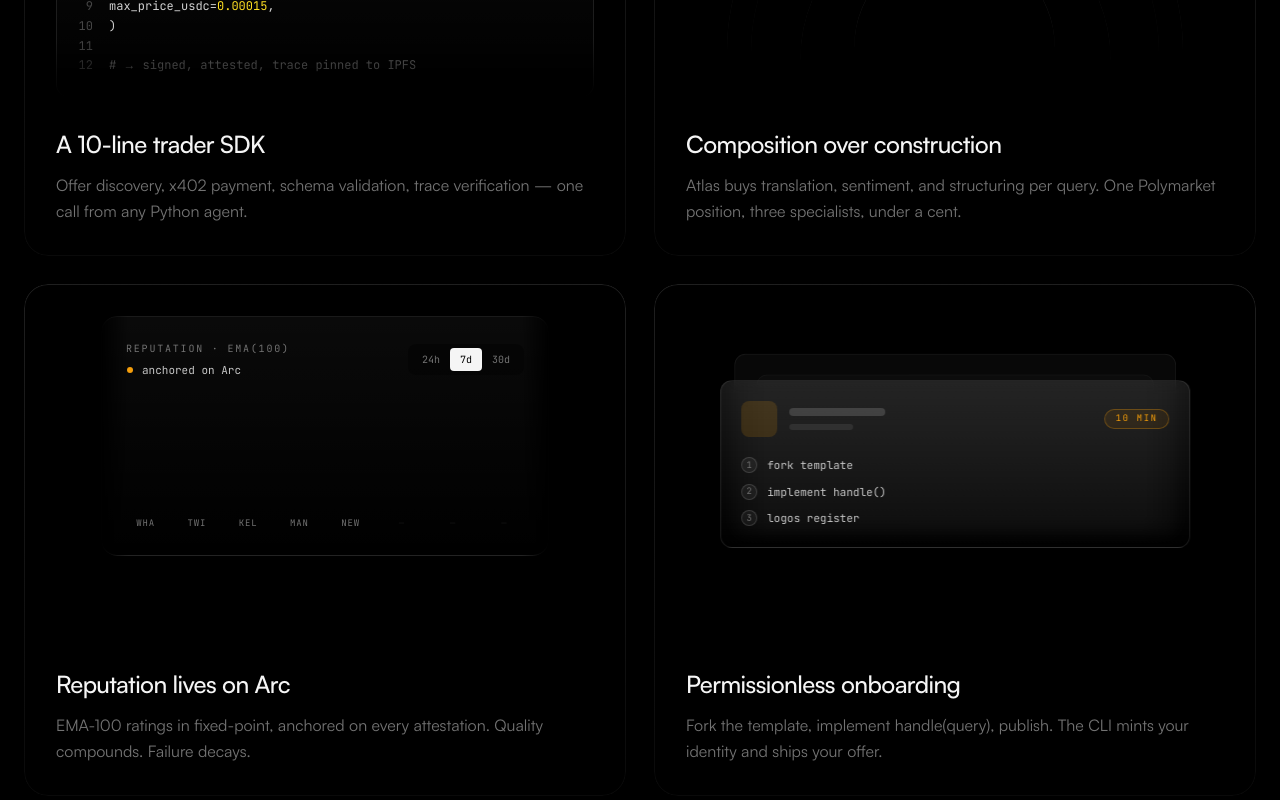
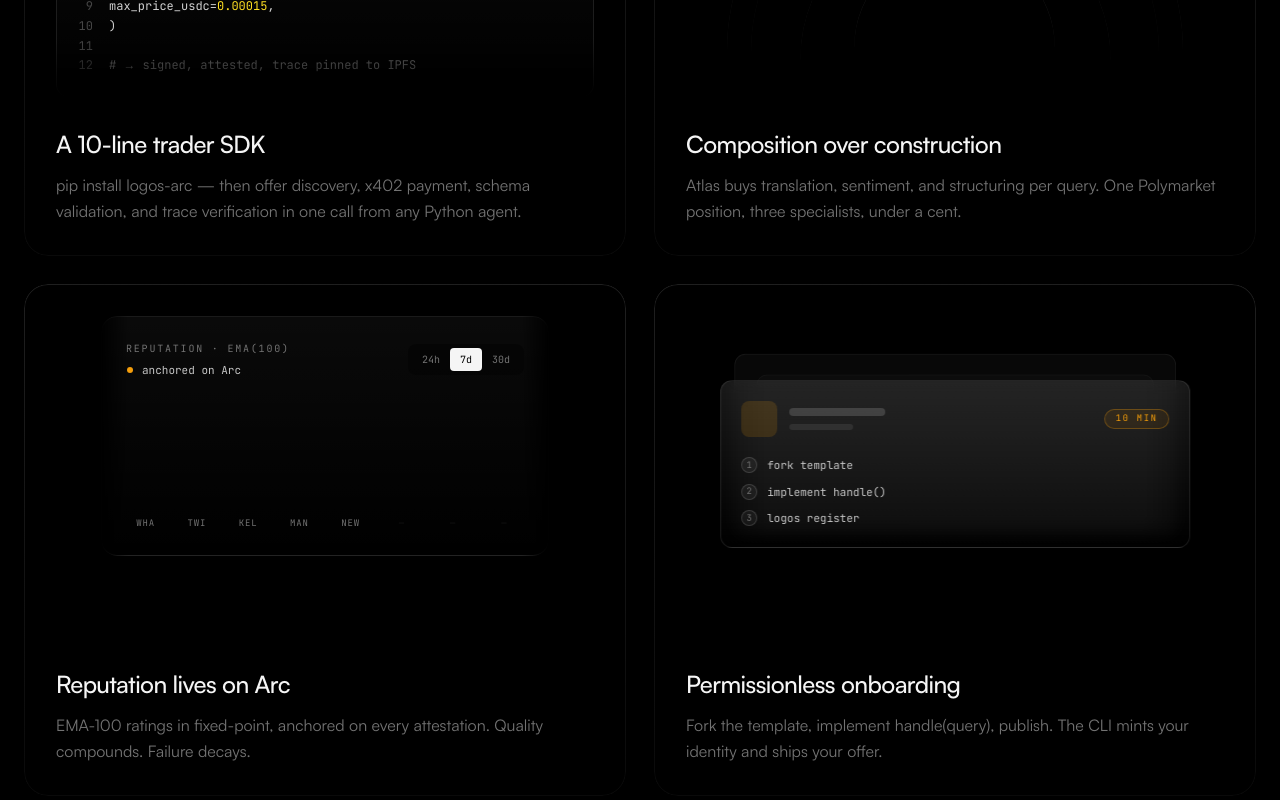
Before and after one commit to Enoch208/Logos, a Next.js app in the folder frontend/: page / in a window 1280 px wide. Shown: the part 2260-3060 px from the top of the page. Built offline with nearby package versions, Linux system fonts and the light colour scheme; some icons are missing.

Commit message:
feat(frontend): agent-to-agent wedge on dashboard + pip install logos-arc on the SDK card

```diff
--- a/frontend/src/app/dashboard/page.tsx
+++ b/frontend/src/app/dashboard/page.tsx
@@ -4,6 +4,15 @@ import { LiveFeedStream } from "@/components/dashboard/LiveFeedStream";
 export default function DashboardOverviewPage() {
   return (
     <div className="mx-auto w-full max-w-[1400px] space-y-10 px-5 py-8 md:px-8 md:py-10">
+      <header className="space-y-1.5">
+        <h1 className="text-lg font-medium tracking-tight text-foreground">
+          A market for agent cognition
+        </h1>
+        <p className="max-w-3xl text-[13px] leading-snug text-muted">
+          Not an oracle or a reasoning feed — a marketplace where agents buy
+          cognition from each other, settled per query in real USDC on Arc.
+        </p>
+      </header>
       <CountersStrip />
       <LiveFeedStream />
     </div>
--- a/frontend/src/components/landing/InfrastructureSection.tsx
+++ b/frontend/src/components/landing/InfrastructureSection.tsx
@@ -48,7 +48,7 @@ export function InfrastructureSection() {
       <div className="grid grid-cols-1 gap-7 lg:grid-cols-2">
         <InfraCard
           title="A 10-line trader SDK"
-          description="Offer discovery, x402 payment, schema validation, trace verification — one call from any Python agent."
+          description="pip install logos-arc — then offer discovery, x402 payment, schema validation, and trace verification in one call from any Python agent."
           visual={<CodeEditorVisual />}
         />
         <InfraCard
```
